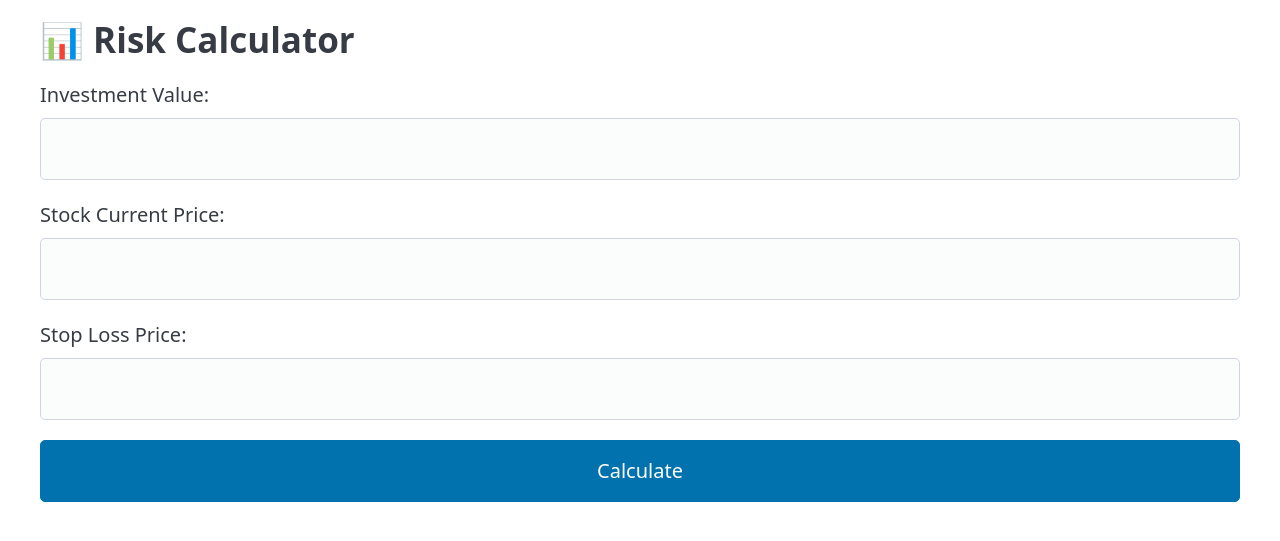
After one commit to Machindra220/Trading-Journal-App, a Flask app: page /tools/risk in a window 1280 px wide. The commit adds this page. Shown: the top 541 px of the page. Run offline with Flask 3, Linux system fonts and the light colour scheme; some libraries are stand-ins or nearby versions.

Commit message:
Added Risk Calculator Page

```diff
--- a/app/__init__.py
+++ b/app/__init__.py
@@ -27,7 +27,9 @@ def create_app():
     from app.routes.notes import notes_bp
     from app.routes.calendar import calendar_bp
     from app.routes.watchlist import watchlist_bp
+    from app.routes.risk_calculator import risk_bp
 
+    app.register_blueprint(risk_bp, url_prefix='/tools')
     app.register_blueprint(calendar_bp)
     app.register_blueprint(auth_bp)
     app.register_blueprint(trades_bp)
--- /dev/null
+++ b/app/routes/risk_calculator.py
@@ -0,0 +1,34 @@
+from flask import Blueprint, render_template, request
+
+risk_bp = Blueprint('risk', __name__)
+@risk_bp.route('/risk', methods=['GET', 'POST'])
+def risk_calculator():
+    result = None
+    if request.method == 'POST':
+        try:
+            investment = float(request.form['investment'])
+            current_price = float(request.form['current_price'])
+            sl_price = float(request.form['sl_price'])
+
+            risk_per_share = current_price - sl_price
+
+            def calc_qty(risk_pct):
+                risk_amount = investment * risk_pct
+                quantity = int(risk_amount / risk_per_share) if risk_per_share > 0 else 0
+                return {'risk_pct': risk_pct * 100, 'risk_amount': risk_amount, 'quantity': quantity}
+
+            result = {
+                'investment': investment,
+                'current_price': current_price,
+                'sl_price': sl_price,
+                'risk_per_share': risk_per_share,
+                'levels': [
+                    calc_qty(0.05),
+                    calc_qty(0.02),
+                    calc_qty(0.01)
+                ]
+            }
+        except ValueError:
+            result = {'error': 'Invalid input. Please enter numeric values.'}
+
+    return render_template('risk_calculator.html', result=result)
--- a/app/templates/base.html
+++ b/app/templates/base.html
@@ -31,6 +31,9 @@
              class="{% if request.endpoint == 'trades.trade_history' %}active{% endif %}">📜 Trades History</a></li>
       <li><a href="{{ url_for('resources.show_resources') }}"
        class="{% if request.endpoint == 'resources.show_resources' %}active{% endif %}">🧰 Resources</a></li>
+       <li> <a href="{{ url_for('risk.risk_calculator') }}"
+        class="{% if request.endpoint == 'resources.show_resources' %}active{% endif %}">🧮 Qty Calculator</a> </li>
+
        <li><a href="{{ url_for('notes.notes_page') }}"
        class="{% if request.endpoint == 'notes.notes_page' %}active{% endif %}">📝 Notes</a></li>
       <li><a href="{{ url_for('stats.stats_dashboard') }}"
--- /dev/null
+++ b/app/templates/risk_calculator.html
@@ -0,0 +1,44 @@
+{% extends 'base.html' %}
+{% block content %}
+<h2>📊 Risk Calculator</h2>
+<form method="POST">
+    <input type="hidden" name="csrf_token" value="{{ csrf_token() }}">
+    <label>Investment Value:</label>
+    <input type="number" name="investment" step="0.01" required><br>
+
+    <label>Stock Current Price:</label>
+    <input type="number" name="current_price" step="0.01" required><br>
+
+    <label>Stop Loss Price:</label>
+    <input type="number" name="sl_price" step="0.01" required><br>
+
+    <button type="submit">Calculate</button>
+</form>
+
+{% if result %}
+    {% if result.error %}
+        <p style="color:red;">{{ result.error }}</p>
+    {% else %}
+        <h3>🧮 Risk Calculation Summary</h3>
+        <p>Investment: ₹{{ result.investment }}</p>
+        <p>Current Price: ₹{{ result.current_price }}</p>
+        <p>Stop Loss Price: ₹{{ result.sl_price }}</p>
+        <p>Risk per Share: ₹{{ result.risk_per_share }}</p>
+
+        <table border="1" cellpadding="8">
+            <tr>
+                <th>Risk %</th>
+                <th>Risk Amount</th>
+                <th>Quantity to Buy</th>
+            </tr>
+            {% for level in result.levels %}
+            <tr>
+                <td>{{ level.risk_pct }}%</td>
+                <td>₹{{ level.risk_amount | round(2) }}</td>
+                <td>{{ level.quantity }}</td>
+            </tr>
+            {% endfor %}
+        </table>
+    {% endif %}
+{% endif %}
+{% endblock %}
```
